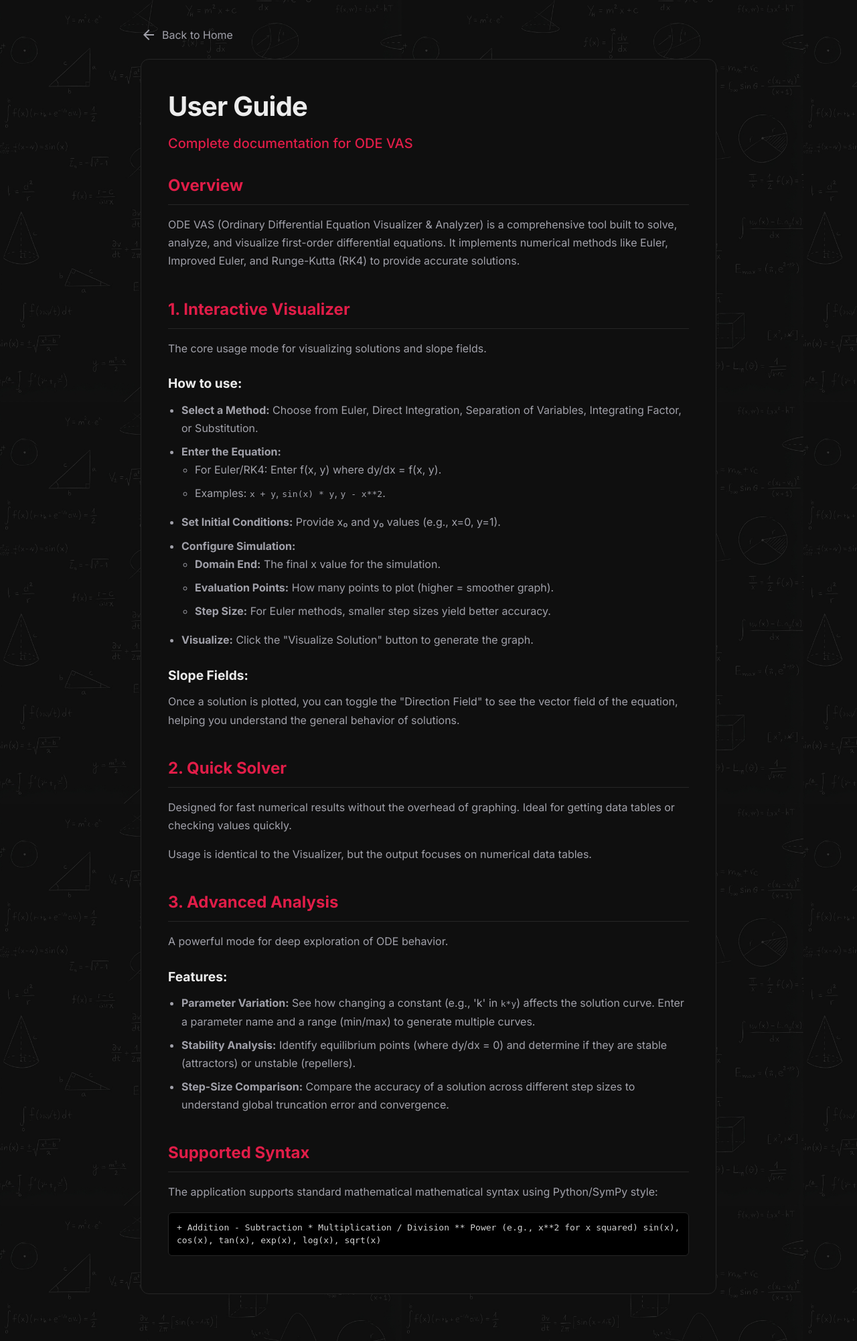
After one commit to aarvo09/ODE-VAS, a Flask app: page /help in a window 1280 px wide. The commit adds this page. Shown: the whole page at 67% size. Run offline with Flask 3, Linux system fonts and the light colour scheme.

Commit message:
Added a help icon (i) to understand working
- added a new help.html file
- added a help page to understand the working of the web page
- changed some files for integration of help page

```diff
--- a/app.py
+++ b/app.py
@@ -366,6 +366,11 @@ def quick_solver():
 @app.route('/advanced')
 def advanced():
     return render_template('advanced.html')
+
+@app.route('/help')
+def help():
+    return render_template('help.html')
+
 @app.route('/simulate', methods=['POST'])
 def simulate():
     data = request.get_json()
--- a/static/home.css
+++ b/static/home.css
@@ -215,3 +215,27 @@ footer {
         padding: 20px;
     }
 }
+
+.help-icon-btn {
+    position: fixed;
+    top: 20px;
+    right: 20px;
+    width: 40px;
+    height: 40px;
+    background: var(--bg-card);
+    border: 1px solid var(--border-color);
+    border-radius: 50%;
+    color: var(--text-muted);
+    display: flex;
+    align-items: center;
+    justify-content: center;
+    text-decoration: none;
+    transition: all 0.2s;
+    z-index: 1000;
+}
+
+.help-icon-btn:hover {
+    color: var(--primary);
+    border-color: var(--primary);
+    transform: scale(1.1);
+}
--- a/templates/advanced.html
+++ b/templates/advanced.html
@@ -18,7 +18,10 @@
 </head>
 
 <body>
-    <div id="toast-container"></div>
+    <div id="toast-container" style="position: fixed; top: 80px; right: 20px; z-index: 9999;"></div>
+    <a href="/help" class="help-icon-btn" title="How to use">
+        <span class="material-symbols-outlined">info</span>
+    </a>
 
     <div id="confirm-modal" class="modal">
         <div class="modal-content">
--- /dev/null
+++ b/templates/help.html
@@ -0,0 +1,184 @@
+<!DOCTYPE html>
+<html lang="en">
+
+<head>
+    <meta charset="UTF-8">
+    <meta name="viewport" content="width=device-width, initial-scale=1.0">
+    <title>User Manual - ODE VAS</title>
+    <link rel="preconnect" href="https://fonts.googleapis.com">
+    <link rel="preconnect" href="https://fonts.gstatic.com" crossorigin>
+    <link href="https://fonts.googleapis.com/css2?family=Inter:wght@400;500;600;700&display=swap" rel="stylesheet">
+    <link rel="stylesheet"
+        href="https://fonts.googleapis.com/css2?family=Material+Symbols+Outlined:opsz,wght,FILL,GRAD@24,400,0,0" />
+    <link rel="stylesheet" href="{{ url_for('static', filename='home.css') }}">
+    <link rel="stylesheet" href="{{ url_for('static', filename='transitions.css') }}">
+    <style>
+        .help-container {
+            max-width: 900px;
+            margin: 0 auto;
+            padding: 40px 20px;
+        }
+
+        .help-card {
+            background: var(--bg-card);
+            border-radius: var(--radius-lg);
+            padding: 40px;
+            border: 1px solid var(--border-color);
+            margin-bottom: 30px;
+        }
+
+        .help-section {
+            margin-bottom: 40px;
+        }
+
+        .help-section:last-child {
+            margin-bottom: 0;
+        }
+
+        .help-section h2 {
+            color: var(--primary);
+            font-size: 1.5em;
+            margin-bottom: 16px;
+            border-bottom: 1px solid var(--border-color);
+            padding-bottom: 10px;
+        }
+
+        .help-section h3 {
+            color: var(--text-main);
+            font-size: 1.2em;
+            margin-bottom: 12px;
+            margin-top: 24px;
+        }
+
+        .help-section p,
+        .help-section li {
+            color: var(--text-muted);
+            line-height: 1.7;
+            margin-bottom: 16px;
+        }
+
+        .help-section ul {
+            padding-left: 20px;
+            margin-bottom: 16px;
+        }
+
+        .help-section li {
+            margin-bottom: 8px;
+        }
+
+        .code-block {
+            background: #000;
+            padding: 12px;
+            border-radius: var(--radius-sm);
+            font-family: monospace;
+            color: #d4d4d4;
+            border: 1px solid var(--border-color);
+            margin-bottom: 16px;
+        }
+
+        .back-link {
+            display: inline-flex;
+            align-items: center;
+            gap: 8px;
+            color: var(--text-muted);
+            text-decoration: none;
+            margin-bottom: 24px;
+            transition: color 0.2s;
+        }
+
+        .back-link:hover {
+            color: var(--text-main);
+        }
+    </style>
+</head>
+
+<body>
+    <div class="help-container">
+        <a href="/" class="back-link">
+            <span class="material-symbols-outlined">arrow_back</span>
+            Back to Home
+        </a>
+
+        <div class="help-card">
+            <h1 class="main-title" style="font-size: 2.5em; margin-bottom: 10px;">User Guide</h1>
+            <p class="subtitle" style="text-align: left; margin-bottom: 30px;">Complete documentation for ODE VAS</p>
+
+            <div class="help-section">
+                <h2>Overview</h2>
+                <p>ODE VAS (Ordinary Differential Equation Visualizer & Analyzer) is a comprehensive tool built to
+                    solve, analyze, and visualize first-order differential equations. It implements numerical methods
+                    like Euler, Improved Euler, and Runge-Kutta (RK4) to provide accurate solutions.</p>
+            </div>
+
+            <div class="help-section">
+                <h2>1. Interactive Visualizer</h2>
+                <p>The core usage mode for visualizing solutions and slope fields.</p>
+
+                <h3>How to use:</h3>
+                <ul>
+                    <li><strong>Select a Method:</strong> Choose from Euler, Direct Integration, Separation of
+                        Variables, Integrating Factor, or Substitution.</li>
+                    <li><strong>Enter the Equation:</strong>
+                        <ul>
+                            <li>For Euler/RK4: Enter f(x, y) where dy/dx = f(x, y).</li>
+                            <li>Examples: <code>x + y</code>, <code>sin(x) * y</code>, <code>y - x**2</code>.</li>
+                        </ul>
+                    </li>
+                    <li><strong>Set Initial Conditions:</strong> Provide x₀ and y₀ values (e.g., x=0, y=1).</li>
+                    <li><strong>Configure Simulation:</strong>
+                        <ul>
+                            <li><strong>Domain End:</strong> The final x value for the simulation.</li>
+                            <li><strong>Evaluation Points:</strong> How many points to plot (higher = smoother graph).
+                            </li>
+                            <li><strong>Step Size:</strong> For Euler methods, smaller step sizes yield better accuracy.
+                            </li>
+                        </ul>
+                    </li>
+                    <li><strong>Visualize:</strong> Click the "Visualize Solution" button to generate the graph.</li>
+                </ul>
+
+                <h3>Slope Fields:</h3>
+                <p>Once a solution is plotted, you can toggle the "Direction Field" to see the vector field of the
+                    equation, helping you understand the general behavior of solutions.</p>
+            </div>
+
+            <div class="help-section">
+                <h2>2. Quick Solver</h2>
+                <p>Designed for fast numerical results without the overhead of graphing. Ideal for getting data tables
+                    or checking values quickly.</p>
+                <p>Usage is identical to the Visualizer, but the output focuses on numerical data tables.</p>
+            </div>
+
+            <div class="help-section">
+                <h2>3. Advanced Analysis</h2>
+                <p>A powerful mode for deep exploration of ODE behavior.</p>
+
+                <h3>Features:</h3>
+                <ul>
+                    <li><strong>Parameter Variation:</strong> See how changing a constant (e.g., 'k' in
+                        <code>k*y</code>) affects the solution curve. Enter a parameter name and a range (min/max) to
+                        generate multiple curves.</li>
+                    <li><strong>Stability Analysis:</strong> Identify equilibrium points (where dy/dx = 0) and determine
+                        if they are stable (attractors) or unstable (repellers).</li>
+                    <li><strong>Step-Size Comparison:</strong> Compare the accuracy of a solution across different step
+                        sizes to understand global truncation error and convergence.</li>
+                </ul>
+            </div>
+
+            <div class="help-section">
+                <h2>Supported Syntax</h2>
+                <p>The application supports standard mathematical mathematical syntax using Python/SymPy style:</p>
+                <div class="code-block">
+                    + Addition
+                    - Subtraction
+                    * Multiplication
+                    / Division
+                    ** Power (e.g., x**2 for x squared)
+                    sin(x), cos(x), tan(x), exp(x), log(x), sqrt(x)
+                </div>
+            </div>
+        </div>
+    </div>
+</body>
+
+</html>
--- a/templates/home.html
+++ b/templates/home.html
@@ -15,6 +15,9 @@
 </head>
 
 <body>
+    <a href="/help" class="help-icon-btn" title="How to use">
+        <span class="material-symbols-outlined">info</span>
+    </a>
     <div class="hero-section">
         <div class="hero-content">
             <h1 class="main-title">ODE VAS</h1>
--- a/templates/quick-solver.html
+++ b/templates/quick-solver.html
@@ -15,6 +15,9 @@
 </head>
 
 <body>
+    <a href="/help" class="help-icon-btn" title="How to use">
+        <span class="material-symbols-outlined">info</span>
+    </a>
     <div class="container">
         <a href="/" class="home-btn" style="display: flex; align-items: center; gap: 8px;">
             <span class="material-symbols-outlined" style="font-size: 18px;">arrow_back</span>
--- a/templates/solver.html
+++ b/templates/solver.html
@@ -18,7 +18,10 @@
 </head>
 
 <body>
-    <div id="toast-container" style="position: fixed; top: 20px; right: 20px; z-index: 9999;"></div>
+    <div id="toast-container" style="position: fixed; top: 80px; right: 20px; z-index: 9999;"></div>
+    <a href="/help" class="help-icon-btn" title="How to use">
+        <span class="material-symbols-outlined">info</span>
+    </a>
 
     <div class="container">
         <a href="/" class="home-btn" style="display: flex; align-items: center; gap: 8px;">
```
Also changed, not shown: static/advanced.css (+24 -0 lines), static/quick-solver.css (+24 -0 lines), static/visualizer.css (+24 -0 lines), README.md.
